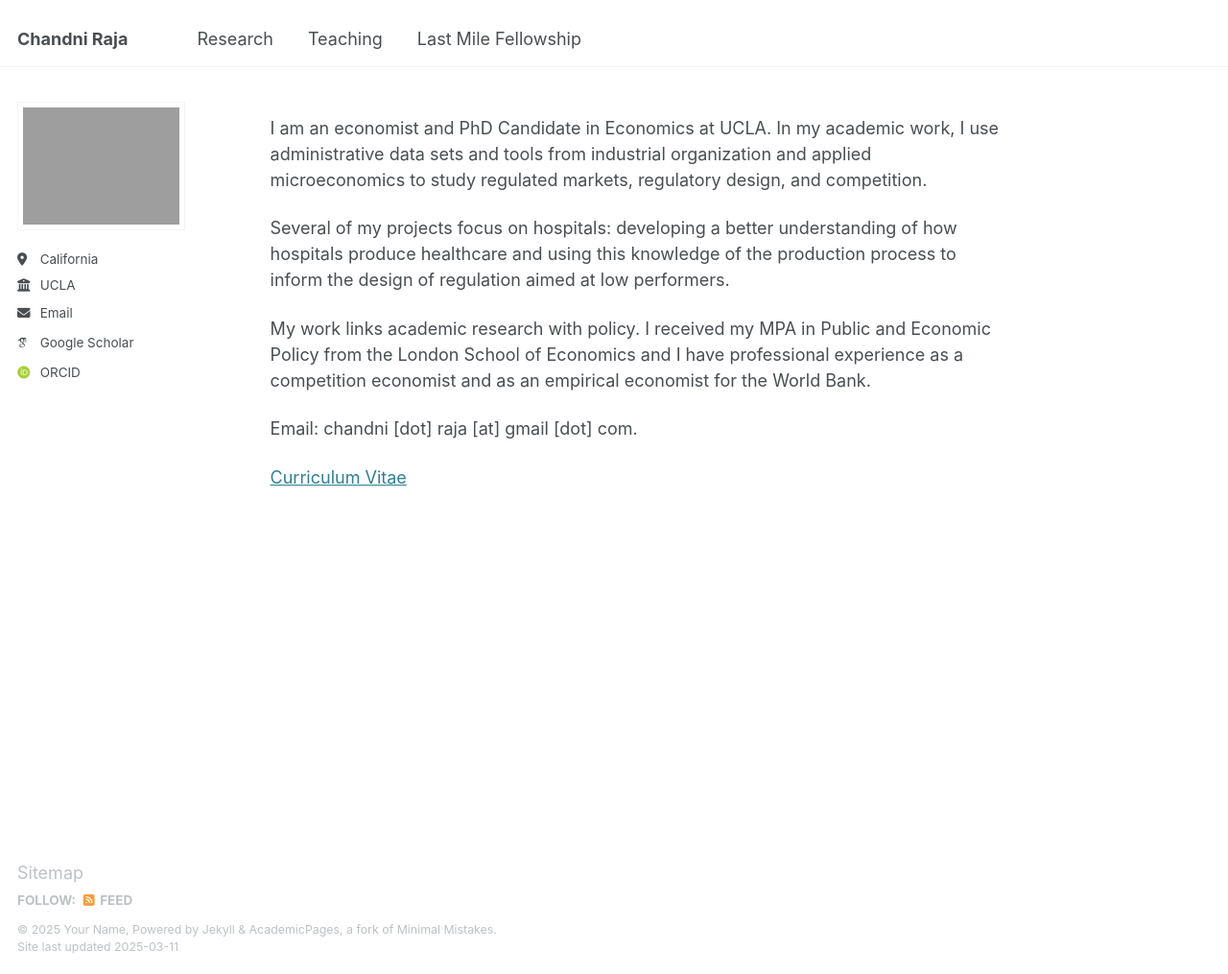
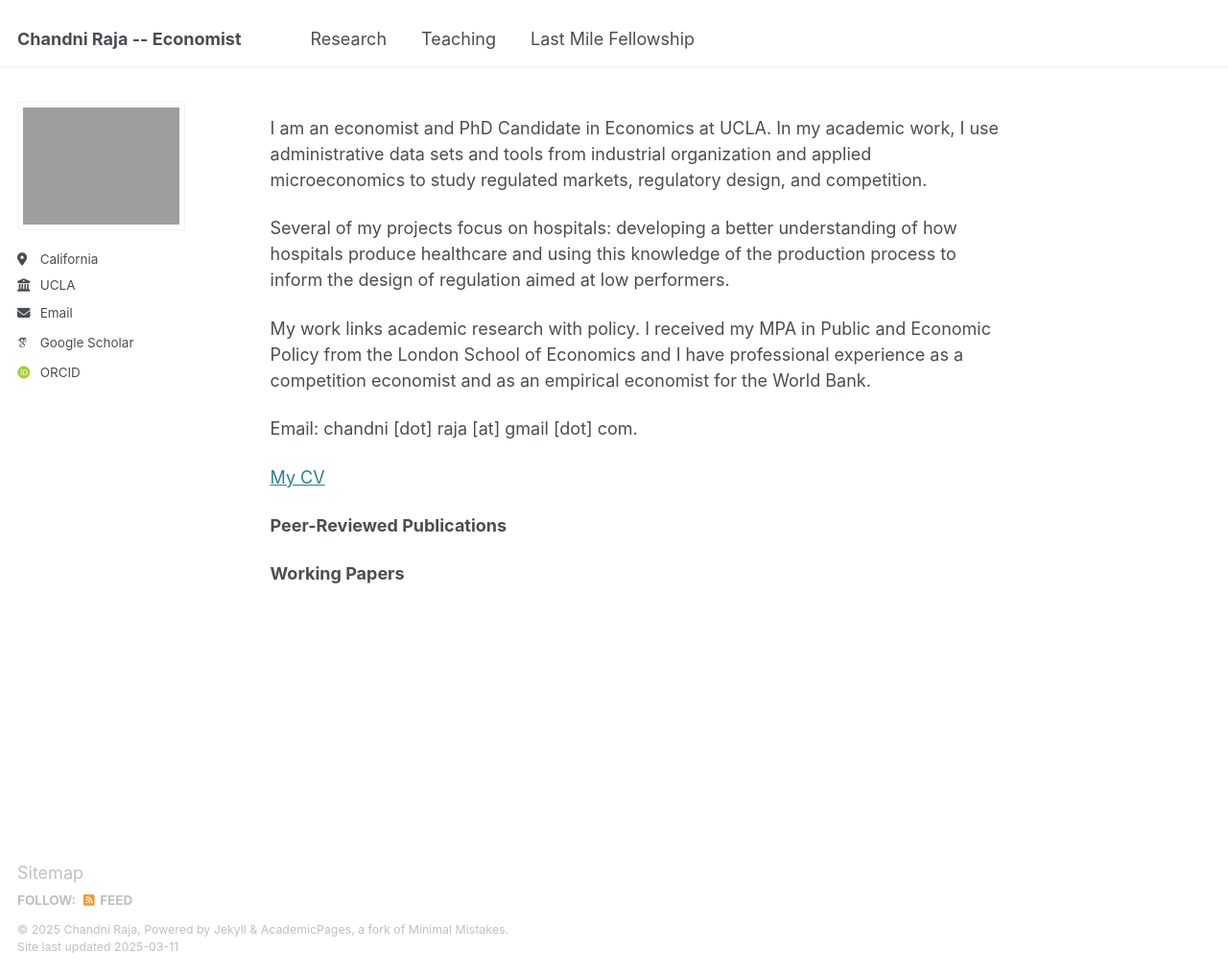
Before and after one commit to chandniraja/chandniraja.github.io, a Jekyll site: the page built from _pages/about.md, in a window 1280 px wide and 1015 px high. Shown: the whole window at 96% size. Built offline with Jekyll 4.4.1, drawn with Linux system fonts in a browser that asks for light colours; some web fonts are replaced.

Commit message:
test front page

```diff
--- a/_config.yml
+++ b/_config.yml
@@ -9,9 +9,9 @@
 # Basic Site Settings
 locale                   : "en-US"
 site_theme               : "default"
-title                    : "Chandni Raja"
+title                    : "Chandni Raja -- Economist"
 title_separator          : "-"
-name                     : &name "Your Name"
+name                     : &name "Chandni Raja"
 description              : &description "personal description"
 url                      : https://chandniraja.github.io # the base hostname & protocol for your site e.g. "https://[your GitHub username].github.io"
 baseurl                  : "" # the subpath of your site, e.g. "/blog"
--- a/_pages/about.md
+++ b/_pages/about.md
@@ -15,4 +15,8 @@ My work links academic research with policy. I received my MPA in Public and Eco
 
 Email: chandni [dot] raja [at] gmail [dot] com.
 
-[Curriculum Vitae](/assets/pdf/chandni_cv.pdf)
+[My CV](/assets/pdf/chandni_cv.pdf)
+
+**Peer-Reviewed Publications**
+
+**Working Papers**
--- a/_pages/publications.html
+++ b/_pages/publications.html
@@ -6,7 +6,7 @@ author_profile: true
 ---
 
 {% if site.author.googlescholar %}
-  <div class="wordwrap"></a>.</div>
+  <div class="wordwrap"></a></div>
 {% endif %}
 
 {% include base_path %}
```
Also changed, not shown: 1 other file.
